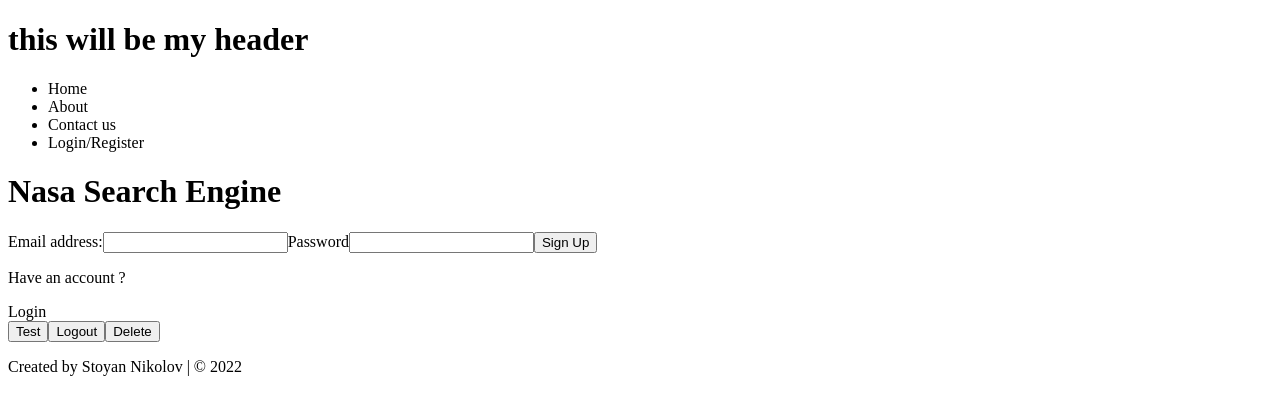
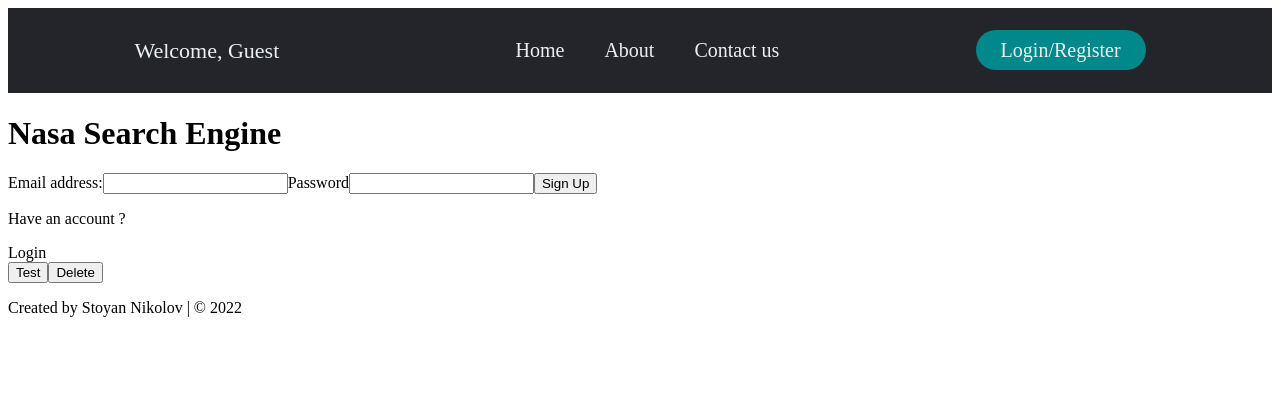
Before and after one commit to stoine92/nasa-search-engine, a React (Create React App) app in the folder search-engine/: page /login-register in a window 1280 px wide. Shown: the top 414 px of the page. Built offline with nearby package versions, Linux system fonts and the light colour scheme; no server answers.

Commit message:
styles added to header

```diff
--- a/search-engine/package.json
+++ b/search-engine/package.json
@@ -11,7 +11,6 @@
     "react-dom": "^18.2.0",
     "react-router-dom": "^6.3.0",
     "react-scripts": "5.0.1",
-    "sass": "^1.54.4",
     "scss": "^0.2.4",
     "web-vitals": "^2.1.4"
   },
--- a/search-engine/src/App.js
+++ b/search-engine/src/App.js
@@ -1,15 +1,17 @@
 import { useState, useEffect } from 'react'
-import { Route, Routes} from "react-router-dom";
+import { Route, Routes, Navigate} from "react-router-dom";
 import Layout from "./components/layout/layout";
 
 import Login from './main/login/Login'
 import SearchBar from './main/searchBar/SearchBar';
+import Home from './main/home/Home';
 
 import * as firebase from "./fire";
 
 
 
 function App() {
+    // Authenticator
     const [user, setUser] = useState(null);
     const [email, setEmail] = useState('');
     const [password, setPassword] = useState('');
@@ -80,11 +82,7 @@
     });
   }
 
-  const signOut = () => {
-    const auth = firebase.auth;
-    auth.signOut();
-    setIsAuthenticated(false);
-}
+
   const deleteUser = () => {
 
    const auth = firebase.auth;
@@ -104,14 +102,17 @@
 
 useEffect(() => {
   handleAuthState();
-}, [handleAuthState]);
+}, []);
 
   return (
     <>
     <Layout
     isAuthenticated={isAuthenticated}
+    setIsAuthenticated={setIsAuthenticated}
     user={user}
+    // signOut={signOut}
     >
+
     <Routes>
       <Route path="/login-register" element={<Login
           email={email}
@@ -123,13 +124,13 @@
           handleSignUp={handleSignUp}
           handleLogin={handleLogin}
           handleAuthState={handleAuthState}
-          signOut={signOut}
           emailError={emailError}
           deleteUser={deleteUser}
           isAuthenticated={isAuthenticated}
       />} />
 
-       <Route path="/search" element={<SearchBar />}/>
+       <Route path="/search-bar" element={<SearchBar />}/>
+       <Route path="/home-page" element={<Home />}/>
     </Routes>
     </Layout>
 
--- /dev/null
+++ b/search-engine/src/components/header/Header.css
@@ -0,0 +1,55 @@
+header {
+    box-sizing: border-box;
+    margin: 0;
+    padding: 0;
+    background-color: #24252a;
+
+    display: flex;
+    justify-content:  space-between;
+    align-items: center;
+    padding: 15px 10%;
+}
+
+
+.header-list {
+    font-style: sans-serif;
+    font-weight: 500;
+    font-size: 20px;
+    color: #ecf0f1;
+    text-decoration: none;
+
+}
+
+.header-list-li {
+    list-style: none;
+    display: inline-block;
+    padding: 0px 20px;
+    transition: all 0.3s ease 0s;
+
+}
+.header-list-li:hover{
+    color: #0088a9;
+}
+
+.header-h1 {
+    color: #ecf0f1;
+    font-style: sans-serif;
+    font-weight: 500;
+    font-size: 22px;
+
+}
+
+
+
+.login-logout {
+    padding: 9px 25px;
+    background-color: rgba(0,136,139,1);
+    border: none;
+    border-radius: 50px;
+    cursor: pointer;
+    transition: all 0.3s ease 0s;
+}
+.login-logout:hover {
+    background-color: rgba(0,136,139,0.8);
+
+}
--- a/search-engine/src/components/header/header.js
+++ b/search-engine/src/components/header/header.js
@@ -1,15 +1,29 @@
-const Header = ({isAuthenticated, user}) => {
+import { NavLink } from "react-router-dom";
+import * as firebase from "../../fire";
+import './Header.css';
 
+const Header = ({isAuthenticated, setIsAuthenticated, user}) => {
+
+
+    const signOut = () => {
+        const auth = firebase.auth;
+        auth.signOut();
+        setIsAuthenticated(false);
+    }
 
     return(
         <header>
-            <h1> this will be my header</h1>
-            <ul>
-                <li>Home</li>
-                <li>About</li>
-                <li>Contact us</li>
-                {isAuthenticated? <p>Welcome, {user.email}</p> : <li>Login/Register</li> }
-            </ul>
+            {isAuthenticated ? <h1 className='header-h1'> Welcome, {user.email}</h1> : <h1 className='header-h1'>Welcome, Guest</h1>}
+            <nav>
+                <ul >
+                    <NavLink className="header-list" to="/home-page" ><li className="header-list-li">Home</li></NavLink>
+                    <NavLink className="header-list" to="/about"><li className="header-list-li">About</li></NavLink>
+                    <NavLink className="header-list" to="contact-us"><li className="header-list-li">Contact us</li></NavLink>
+                  </ul>
+            </nav>
+
+            {isAuthenticated? <> <NavLink className="header-list" to="/home-page" onClick={signOut}><span className="login-logout">Logout</span></NavLink> </>
+                    : <p><NavLink className="header-list" to="/login-register"><span className="login-logout">Login/Register</span></NavLink></p> }
         </header>
 
     )
--- a/search-engine/src/components/layout/layout.js
+++ b/search-engine/src/components/layout/layout.js
@@ -1,12 +1,13 @@
 import Header from '../header/Header';
 import Footer from '../footer/Footer';
+
 
 const Layout = (props) => {
     return (
         <>
 
         <div>
-            <Header isAuthenticated={props.isAuthenticated} user={props.user}/>
+            <Header isAuthenticated={props.isAuthenticated} setIsAuthenticated={props.setIsAuthenticated} user={props.user}/>
             {props.children}
          </div>
 
--- /dev/null
+++ b/search-engine/src/main/home/Home.js
@@ -0,0 +1,9 @@
+const Home = () => {
+
+
+    return (
+        <h1>HomePage</h1>
+    )
+}
+
+export default Home
--- a/search-engine/src/main/login/Login.js
+++ b/search-engine/src/main/login/Login.js
@@ -13,17 +13,16 @@
     setHasAccount,
     isAuthenticated,
     handleAuthState,
-    signOut,
     emailError,
     deleteUser
 } = props;
 
-// let history = useHistory();
+
 
 function loginFunc (e) {
     e.preventDefault();
     handleLogin()
-    // useHistory.push('/')
+
 }
 
 function signUpFunc (e) {
@@ -34,11 +33,6 @@
 function authState (e){
     e.preventDefault();
     handleAuthState()
-}
-
-function logOut (e){
-    e.preventDefault();
-    signOut();
 }
 
 function deleted (e) {
@@ -93,7 +87,7 @@
                   </button>
                 <p>Don't have an account ? </p>
                 <span onClick={() => setHasAccount(false)}>Register</span>
-                {isAuthenticated ? <Navigate replace to="/search" /> : ""}
+                {isAuthenticated ? <Navigate replace to="/search-bar" /> : ""}
                 </>
                 )
             }
@@ -102,10 +96,7 @@
                  <button
                 onClick={authState}
                 >Test</button>
-             <button
-                type='submit'
-                onClick={logOut}
-                >Logout</button>
+
                 {emailError !=="" ? <h3>{emailError}</h3> : <></>}
 
                 <button
```
Also changed, not shown: 1 other file (tests, documents, lock files or other folders).
